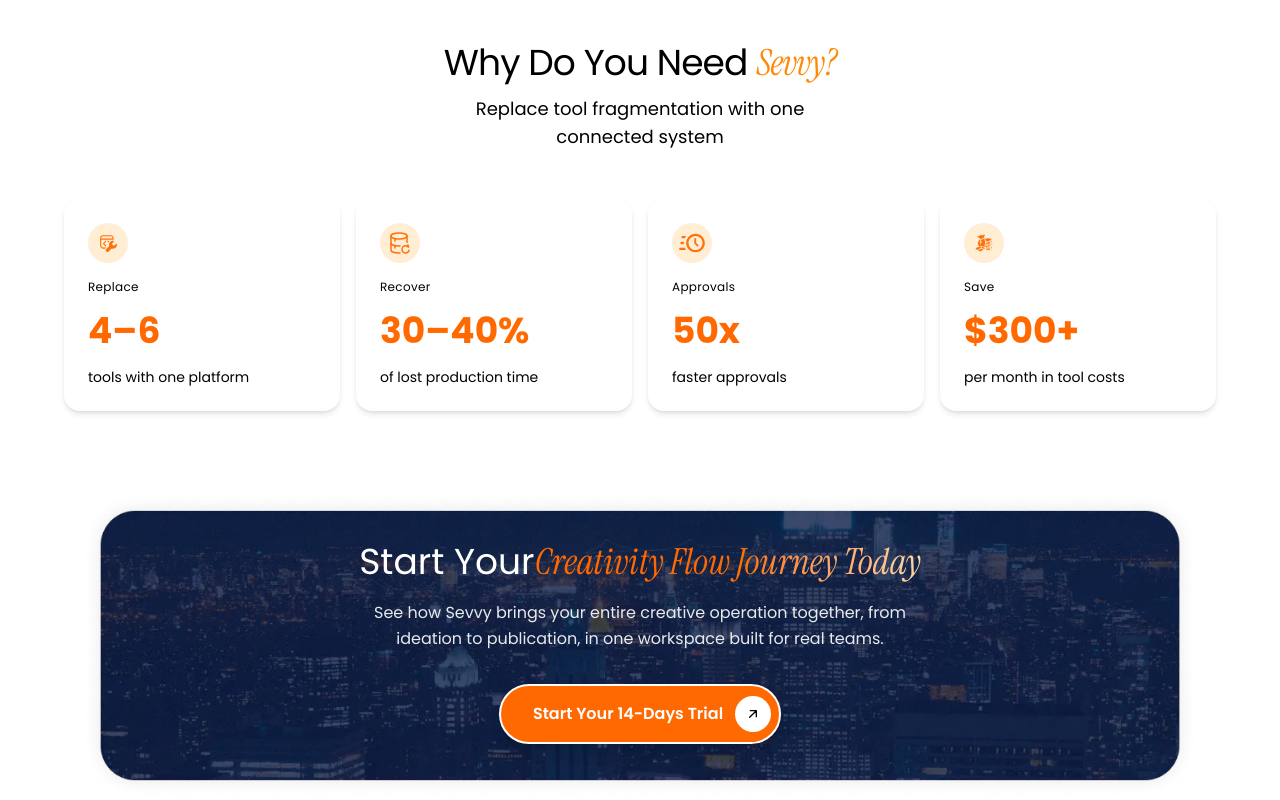
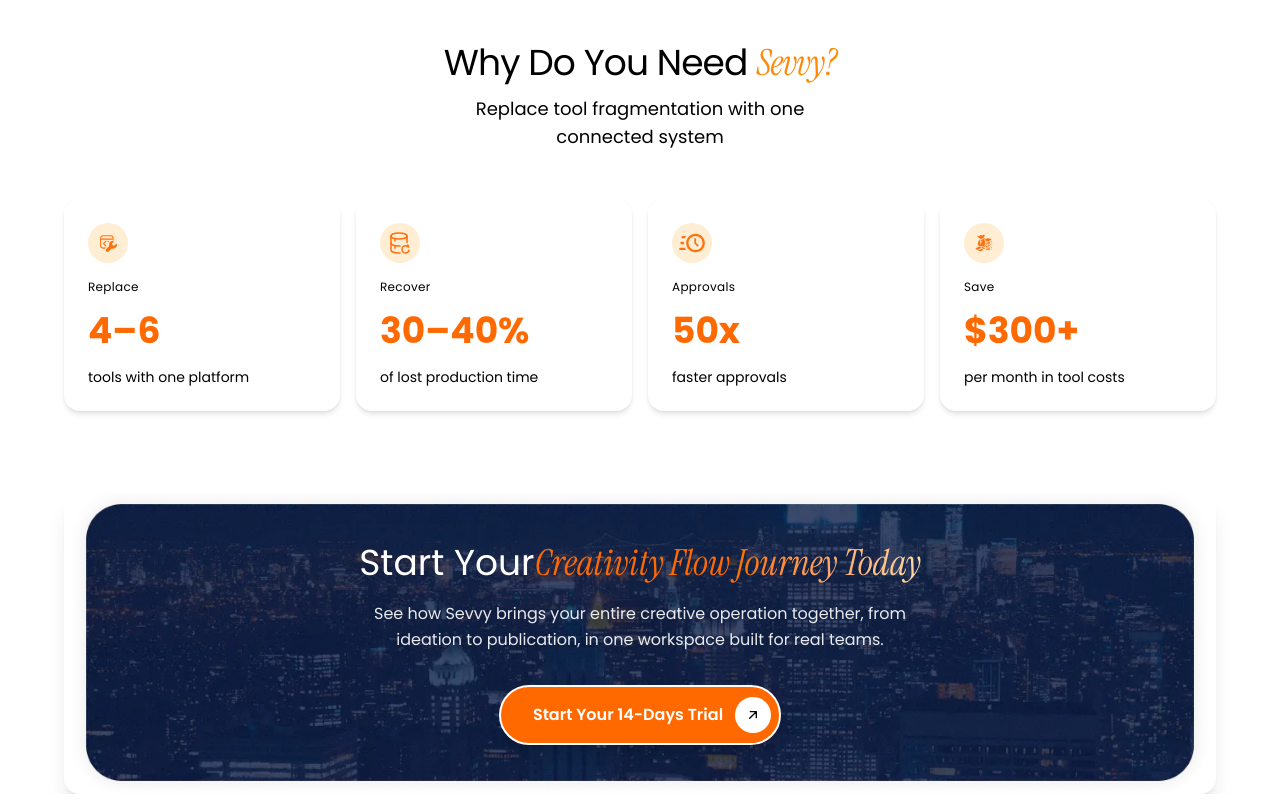
Before and after one commit to alihussnain1122/Sevvy, a React (Vite) app: page /about-us in a window 1280 px wide. Shown: the part 5579-6379 px from the top of the page. Built offline with nearby package versions, Linux system fonts and the light colour scheme; the HTML template or start-up script is replaced by a standard one; a web font is replaced by a local one.

Commit message:
QC QA of some pages remaining

```diff
--- a/src/components/BlogDetails/BlogContent.jsx
+++ b/src/components/BlogDetails/BlogContent.jsx
@@ -52,7 +52,7 @@ const BlogContent = ({ post }) => {
   const processedContent = injectHeadingIds(post.content.rendered);
 
   return (
-    <article className="min-w-0">
+    <article className="min-w-0 max-w-4xl mx-auto">
       {/* Breadcrumb */}
       <nav className="flex items-center gap-2 text-sm text-gray-500 mb-4">
         <Link to="/" className="text-orange-500 hover:underline font-medium">
--- a/src/components/WhoisSevvy/Last.jsx
+++ b/src/components/WhoisSevvy/Last.jsx
@@ -2,35 +2,40 @@ import React from "react";
 
 const LastSection = () => {
     return (
-        <section>
-            <div className="max-w-6xl mx-auto px-2 sm:px-4">
-                {/*Card */}
-                <div className="relative overflow-hidden rounded-xl sm:rounded-2xl">
+        <section className="px-4 sm:px-6">
+            <div className="max-w-6xl mx-auto">
+
+                {/* Card */}
+                <div className="relative w-full overflow-hidden rounded-2xl border border-white/40 shadow-xl">
+
                     {/* Background Image */}
                     <div
-                        className="absolute inset-0 bg-cover bg-no-repeat w-full h-full bg-center"
+                        className="absolute inset-0 w-full h-full bg-cover bg-center bg-no-repeat"
                         style={{
                             backgroundImage: "url(/HowItWorks/Inside/Rectangle.webp)",
                         }}
-                    ></div>
+                    />
 
-                    {/* Content - Responsive padding and text */}
-                    <div className="relative z-10 flex flex-col items-center justify-center text-center py-4 sm:py-6 md:py-8 lg:py-10 px-2 sm:px-6 md:px-12">
-                        {/* Heading - Responsive and keeps 'Starts Here' together */}
-                        <h2 className="mt-2 text-xl sm:text-2xl md:text-4xl lg:text-4xl text-white mb-2 sm:mb-3 md:mb-4 leading-tight break-words max-w-xs sm:max-w-md md:max-w-2xl">
+                    {/* Content */}
+                    <div className="relative z-10 flex flex-col items-center justify-center text-center py-6 sm:py-10 md:py-12 px-4 sm:px-8 md:px-12 min-h-[180px] sm:min-h-[240px]">
+
+                        {/* Heading */}
+                        <h2 className="text-xl sm:text-2xl md:text-4xl text-white mb-3 md:mb-4 leading-tight max-w-xs sm:max-w-md md:max-w-2xl">
                             Start Your
                             <br className="block sm:hidden" />
-                            <span className="bg-gradient-to-r from-orange-500 via-orange-500 to-orange-200 bg-clip-text text-transparent italic font-Instrument whitespace-nowrap">Creativity Flow Journey Today</span>
+                            <span className="bg-gradient-to-r from-orange-500 via-orange-500 to-orange-200 bg-clip-text text-transparent italic font-Instrument whitespace-nowrap">
+                                Creativity Flow Journey Today
+                            </span>
                         </h2>
 
-                        {/* Paragraph - Responsive max-width and margin */}
-                        <p className="text-xs sm:text-sm md:text-base text-white/90 max-w-[95vw] sm:max-w-xl mx-auto mb-4 sm:mb-6 md:mb-8 leading-relaxed">
+                        {/* Paragraph */}
+                        <p className="text-xs sm:text-sm md:text-base text-white/90 max-w-[95vw] sm:max-w-xl mx-auto mb-6 md:mb-8 leading-relaxed">
                             See how Sevvy brings your entire creative operation together, from ideation to
                             publication, in one workspace built for real teams.
                         </p>
 
-                        {/* Button - Responsive size and spacing */}
-                        <button className="inline-flex items-center gap-2 sm:gap-3 px-4 sm:px-6 md:px-8 py-2 md:py-2.5 bg-orange-500 text-white font-semibold border-white border-2 rounded-full shadow-lg hover:shadow-xl transition-all duration-300 hover:scale-105 text-xs sm:text-sm md:text-base mb-2 sm:mb-4 cursor-pointer">
+                        {/* Button */}
+                        <button className="inline-flex items-center gap-2 sm:gap-3 px-5 sm:px-6 md:px-8 py-2.5 bg-orange-500 text-white font-semibold border-white border-2 rounded-full shadow-lg hover:shadow-xl transition-all duration-300 hover:scale-105 text-xs sm:text-sm md:text-base cursor-pointer">
                             <span>Start Your 14-Days Trial</span>
                             <div className="flex items-center justify-center w-7 h-7 sm:w-9 sm:h-9 bg-white rounded-full -mr-3 sm:-mr-4 md:-mr-6">
                                 <svg
```
